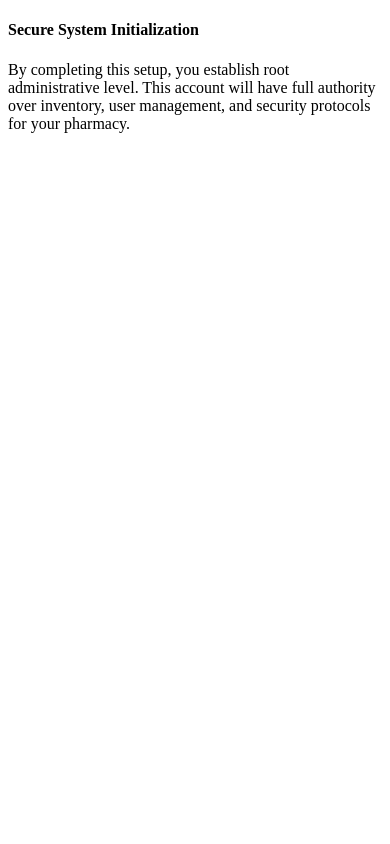
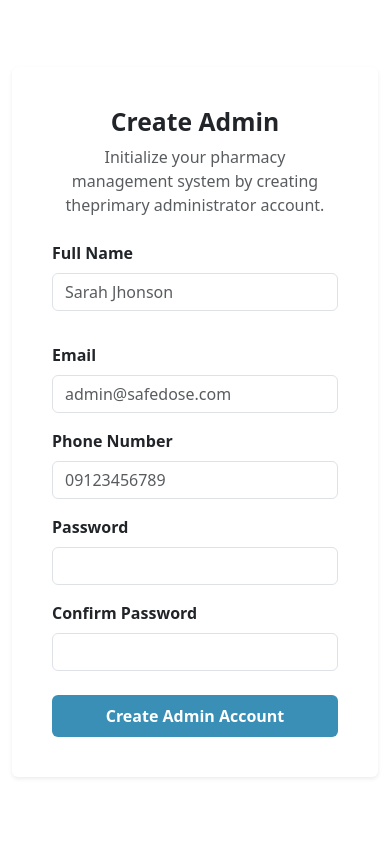
Before and after one commit to itz-kamal/safedose, a PHP site: page /auth/register.php in a window 390 px wide. Run offline with PHP 8.4, Linux system fonts and the light colour scheme.

Commit message:
Create: DB

```diff
--- a/auth/register.php
+++ b/auth/register.php
@@ -1,25 +1,72 @@
+<?php
+
+?>
 <!DOCTYPE html>
 <html lang="en">
 <head>
-  <meta charset="UTF-8">
-  <meta name="viewport" content="width=device-width, initial-scale=1.0">
-  <title>Safe Dose - Register</title>
+    <meta charset="UTF-8" />
+    <meta name="viewport" content="width=device-width, initial-scale=1.0" />
+    <title>SafeDose - Create Admin</title>
+    <link href="https://cdn.jsdelivr.net/npm/bootstrap@5.3.3/dist/css/bootstrap.min.css" rel="stylesheet" integrity="sha384-QWTKZyjpPEjISv5WaRU9OFeRpok6YctnYmDr5pNlyT2bRjXh0JMhjY6hW+ALEwIH"crossorigin="anonymous"/>
+    <link rel="stylesheet" href="../css/style.css" />
 </head>
 <body>
-  <div>
-    <div></div>
-    <footer>
-      <div>
-        <div></div>
-        <div>
-          <h4>Secure System Initialization</h4>
-          <p>By completing this setup, you establish root administrative level. This account will have full authority over inventory, user management, and security protocols for your pharmacy.</p>
+    <div class="container">
+      <div class="row min-vh-100 align-items-center justify-content-center">
+        <div class="col-lg-6 col-md-8">
+          <div class="card shadow-sm border-0 p-4">
+            <div class="card-body">
+              <div class="text-center mb-4">
+                <h2 class="fw-bold">Create Admin</h2>
+                <p class="text-muted">Initialize your pharmacy management system by creating theprimary administrator account.</p>
+              </div>
+              <form id="createAdminForm">
+                <div class="row mb-3">
+                  <div class="col-md-12 mb-3 mb-md-0">
+                    <label for="name" class="form-label fw-semibold">Full Name</label>
+                    <input type="text" class="form-control" id="name" placeholder="Sarah Jhonson" />
+                    <div class="invalid-feedback" id="nameError"></div>
+                  </div>
+                </div>
+
+                <div class="row mb-3">
+                  <div class="col-md-6 mb-3 mb-md-0">
+                    <label for="email" class="form-label fw-semibold">Email</label>
+                    <input type="email" class="form-control" id="email" placeholder="admin@safedose.com" />
+                    <div class="invalid-feedback" id="emailError"></div>
+                  </div>
+
+                  <div class="col-md-6">
+                    <label for="phoneNumber" class="form-label fw-semibold">Phone Number</label>
+                    <input type="tel" class="form-control" id="phoneNumber" placeholder="09123456789"/>
+                    <div class="invalid-feedback" id="phoneError"></div>
+                  </div>
+                </div>
+                <div class="row mb-4">
+                  <div class="col-md-6 mb-3 mb-md-0">
+                    <label for="password" class="form-label fw-semibold"  >Password</label>
+                    <input type="password" class="form-control" id="password" />
+                    <div class="invalid-feedback" id="passwordError"></div>
+                  </div>
+
+                  <div class="col-md-6">
+                    <label for="confirmPassword" class="form-label fw-semibold">Confirm Password</label>
+                    <input type="password" class="form-control" id="confirmPassword" />
+                    <div class="invalid-feedback" id="confirmPasswordError"></div>
+                  </div>
+                </div>
+
+                <button type="submit" class="btn w-100 py-2 fw-semibold text-white" style="background-color: #3a8fb7">
+                  Create Admin Account
+                </button>
+              </form>
+            </div>
+          </div>
         </div>
       </div>
-      <div>
+    </div>
 
-      </div>
-    </footer>
-  </div>
-</body>
+    <script src="https://cdn.jsdelivr.net/npm/bootstrap@5.3.3/dist/js/bootstrap.bundle.min.js" integrity="sha384-YvpcrYf0tY3lHB60NNkmXc5s9fDVZLESaAA55NDzOxhy9GkcIdslK1eN7N6jIeHz" crossorigin="anonymous"></script>
+    <script src="../public/js/register.js"></script>
+  </body>
 </html>
--- /dev/null
+++ b/public/js/register.js
@@ -0,0 +1,3 @@
+const form = document.getElementById("createAdminForm");
+
+form.addEventListener("submit", (event) => {});
```
Also changed, not shown: config/db.sql (added, +14 -0 lines).
